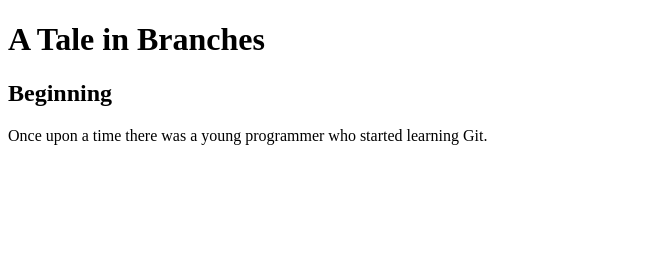
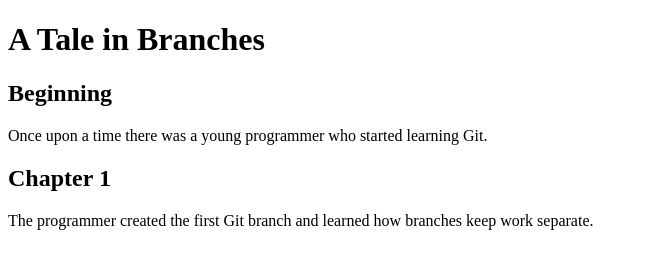
Before and after one commit to geekified05/Stories, a plain HTML site: page index.html in a window 1280 px wide. Shown: the whole page, without its empty margins (0-648 px from the left). Drawn offline with Linux system fonts and the light colour scheme.

Commit message:
Add Chapter 1

```diff
--- a/index.html
+++ b/index.html
@@ -13,5 +13,11 @@
 Once upon a time there was a young programmer who started learning Git.
 </p>
 
+<h2>Chapter 1</h2>
+
+<p>
+The programmer created the first Git branch and learned how branches keep work separate.
+</p>
+
 </body>
 </html>
```
